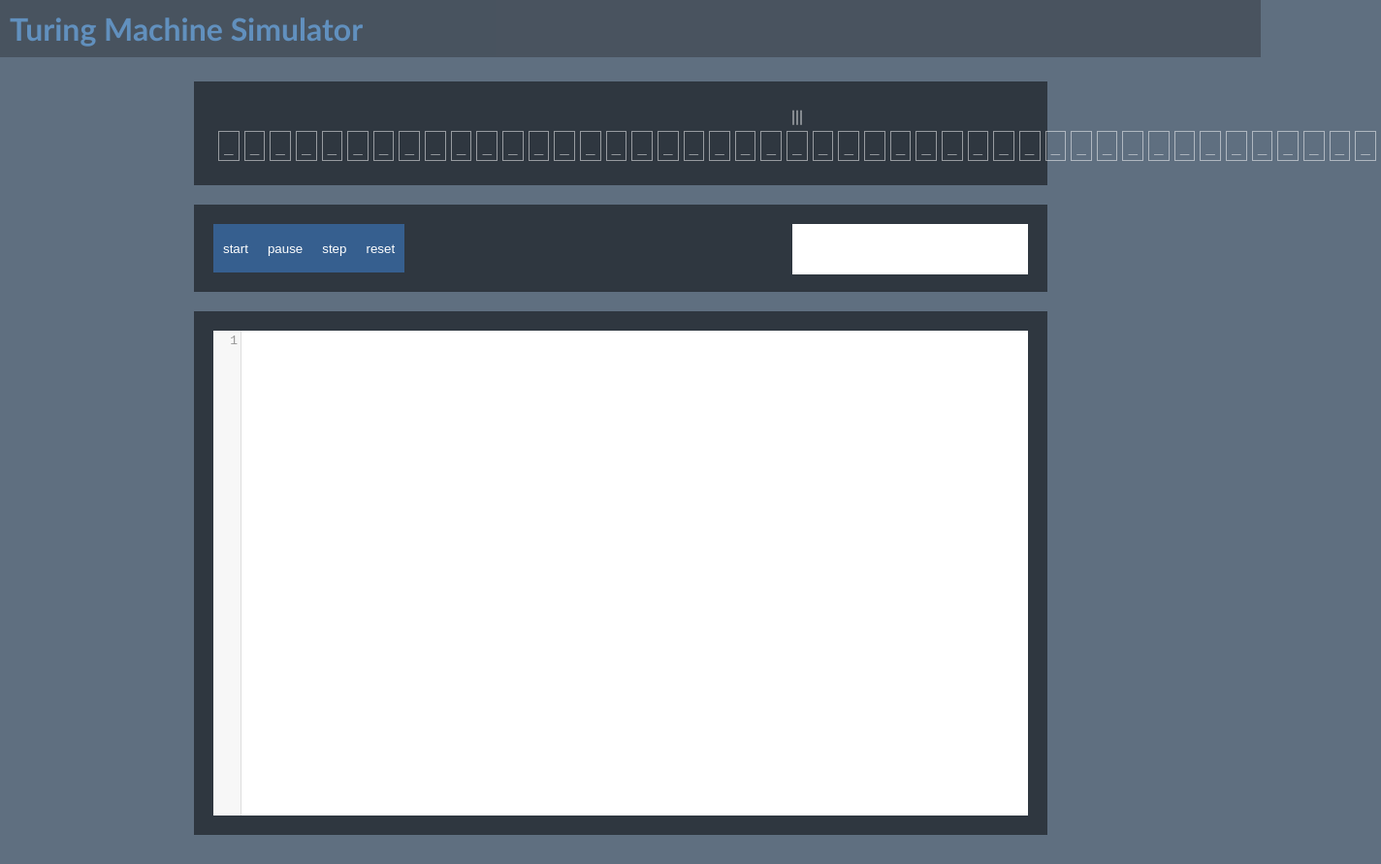
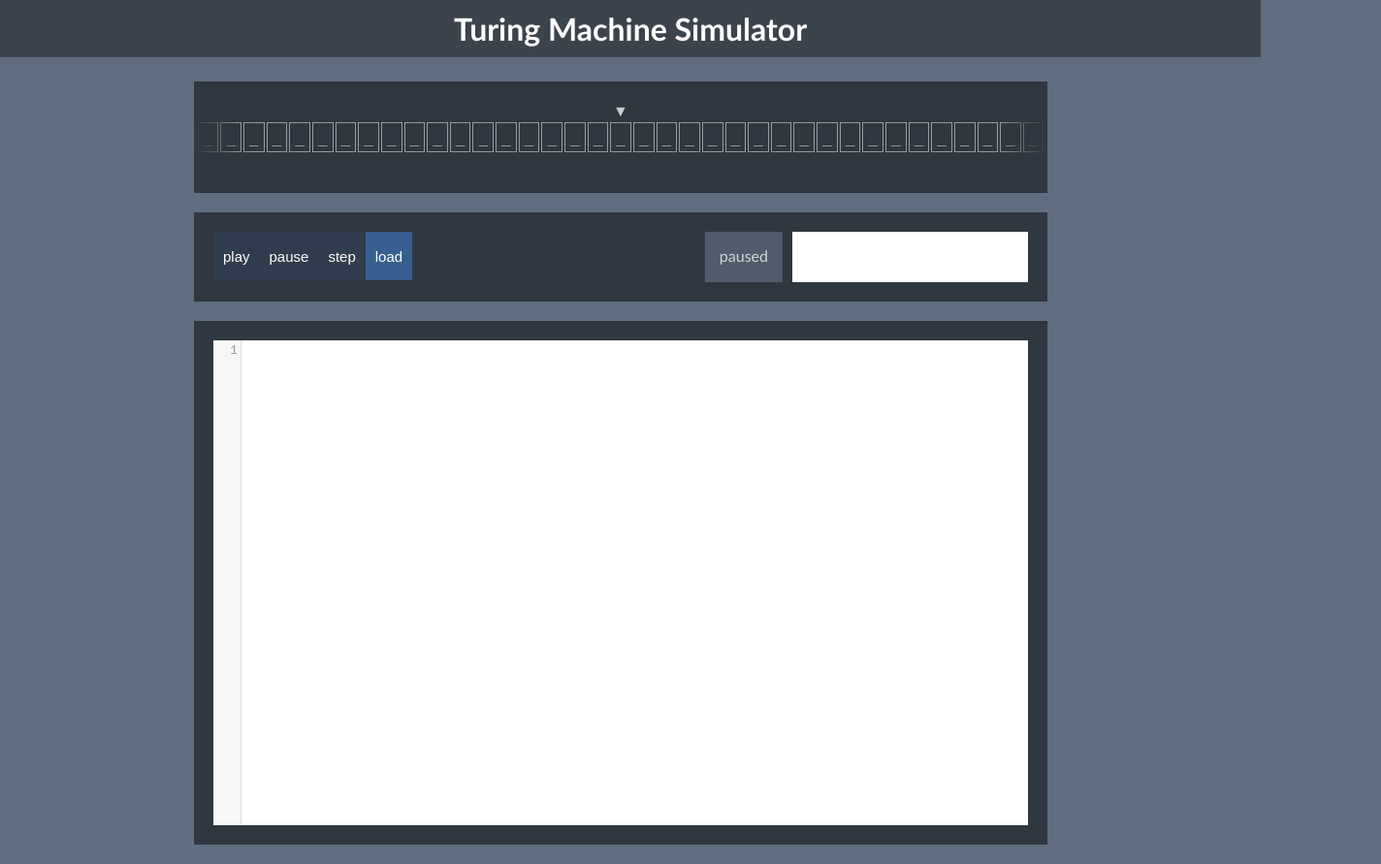
Before and after one commit to dylhunn/treehacks-turing, a plain HTML site: page index.html in a window 1280 px wide. Shown: the whole page at 97% size, 1424 px wide, since content can reach past the window. Drawn offline with Linux system fonts and the light colour scheme.

Commit message:
FUCK YES BITCHES

```diff
--- a/index.css
+++ b/index.css
@@ -9,9 +9,9 @@ html, body {
 div.header {
   position: fixed;
   top: 0;
-
+  z-index: 1000000;
   width: 100%;
-  background-color: rgba(25, 25, 27, 0.32);
+  background-color: rgba(25, 25, 27, 0.5);
   margin: 0px;
   padding: 10px;
 }
@@ -27,20 +27,23 @@ div.header h3.element.right {
 }
 
 div.header h1, div.header h3 {
-  float: left;
   margin: 0px;
-  color: rgb(97, 144, 190);
+  color: rgb(255, 255, 255);
 }
 
 div.content {
+  position: relative;
+  overflow: hidden;
+  min-width: 534px;
   padding: 10px 20px 10px 20px;
-  background: rgba(0, 0, 0, 0.5);
+  background: rgba(47, 55, 64, 1);
   margin: 20px 200px;
   color: rgba(255, 255, 255, 0.75);
 }
 
 div.content.top {
   margin: 84px 200px 20px 200px;
+  height: 75px;
 }
 
 div.indented {
@@ -71,6 +74,7 @@ button {
   padding: 10px;
   color: white;
   height: 50px;
+  font-size: 15px;
 }
 
 button:hover {
@@ -79,6 +83,10 @@ button:hover {
 
 button:focus {
   outline: none;
+}
+
+button:disabled {
+  background: rgba(59, 123, 195, 0.1);
 }
 
 td.tapeCell {
@@ -104,3 +112,57 @@ td.tapeCell span {
 input:focus {
   outline: none;
 }
+
+span#status {
+  float: right;
+  height: 22px;
+  padding: 15px;
+  background-color: rgba(95, 111, 128, 0.67);
+}
+
+span#status.accept {
+  background-color: rgba(118, 211, 144, 0.44);
+}
+
+span#status.reject {
+  background-color: rgba(240, 64, 64, 0.44);
+}
+
+#gradient-right {
+  background: red;
+  height: 100%;
+  position: absolute;
+  width: 50px;
+  right: 0;
+  top: 0;
+  z-index: 100000;
+
+  background: -webkit-linear-gradient(right, rgba(47, 55, 64, 1), rgba(47, 55, 64, 0.001)); /* For Safari 5.1 to 6.0 */
+  background: -o-linear-gradient(left, rgba(47, 55, 64, 1), rgba(47, 55, 64, 0.001)); /* For Opera 11.1 to 12.0 */
+  background: -moz-linear-gradient(left, rgba(47, 55, 64, 1), rgba(47, 55, 64, 0.001)); /* For Firefox 3.6 to 15 */
+  background: linear-gradient(to left, rgba(47, 55, 64, 1) , rgba(47, 55, 64, 0.001)); /* Standard syntax */
+
+}
+
+#gradient-left {
+  height: 100%;
+  position: absolute;
+  left: 0;
+  top: 0;
+  width: 50px;
+  z-index: 100000;
+
+  background: -webkit-linear-gradient(left, rgba(47, 55, 64, 1), rgba(47, 55, 64, 0.001)); /* For Safari 5.1 to 6.0 */
+  background: -o-linear-gradient(right, rgba(47, 55, 64, 1), rgba(47, 55, 64, 0.001)); /* For Opera 11.1 to 12.0 */
+  background: -moz-linear-gradient(right, rgba(47, 55, 64, 1), rgba(47, 55, 64, 0.001)); /* For Firefox 3.6 to 15 */
+  background: linear-gradient(to right, rgba(47, 55, 64, 1) , rgba(47, 55, 64, 0.001)); /* Standard syntax */
+}
+
+#tape-container {
+  position: absolute;
+
+  -webkit-transition: all 0.2s linear;
+  -moz-transition: all 0.2s linear;
+  -o-transition: all 0.2s linear;
+  transition: all 0.2s linear;
+}
--- a/index.html
+++ b/index.html
@@ -2,7 +2,7 @@
 <html lang="en">
 <head>
   <meta charset="utf-8">
-  <title>Website</title>
+  <title>Turing Machine Simulator</title>
   <link rel="stylesheet" href="index.css">
   <link rel="stylesheet" href="google/fonts.css">
   <link rel="stylesheet" href="codemirror/lib/codemirror.css">
@@ -10,18 +10,21 @@
 
 <body>
 
-  <div class="header">
+  <div class="header"><center>
     <h1>Turing Machine Simulator</h1>
-  </div>
-  <div class="content indented top">
-    <center>
+  </center></div>
+  <div class="content indented top" id="tape-content">
+    <span id="gradient-right"></span>
+    <span id="gradient-left"></span>
+    <center><span id="tape-head">&#9660;</span></center>
+    <div id="tape-container">
       <table cellspacing="5px" id="tape"></table>
-    </center>
+    </div>
   </div>
   <div class="content indented">
     <input type="text" id="tapeinput" class="tapeinputlook"></input>
-    <button id="startBtn">start</button><button id="pauseBtn">pause</button><button id="stepBtn">step</button><button id="resetBtn">reset</button>
-    <span id="status"></span>
+    <span id="status">paused</span>
+    <button id="startBtn" disabled>play</button><button id="pauseBtn" disabled>pause</button><button id="stepBtn" disabled>step</button><button id="resetBtn">load</button>
   </div>
   <div class="content indented">
     <textarea id="code"></textarea>
--- a/index.js
+++ b/index.js
@@ -8,8 +8,11 @@
   // that function can then wait a second or two, then set the
   // flag to false..... or something like that
 
+var CELL_SPACING = 5;
 
 var machine;
+
+var running = false;
 
 var textarea = document.getElementById("code");
 var editor = CodeMirror.fromTextArea(textarea, {
@@ -23,9 +26,9 @@ editor.setSize("100%", "500px");
 
 // editor.on("change", function(event) {
 //   // machine = TuringMachine.buildMachine();
-//   // console.log(event.display.input.value);
+//
 //   initTuringMachine();
-//   console.log(machine);
+//
 // });
 
 function initTuringMachine() {
@@ -33,32 +36,39 @@ function initTuringMachine() {
     return lineview.text.innerText;
   });
   machine = TuringMachine.buildMachine(lines);
+  var inputStr = document.getElementById("tapeinput").value;
+  machine.initialize(inputStr);
+  var resultSpan = document.getElementById("status");
+  resultSpan.classList.remove("accept", "reject");
+  resultSpan.innerText = "paused";
+  drawTape();
+  document.getElementById("startBtn").disabled = false;
+  document.getElementById("stepBtn").disabled = false;
 }
 
-var TAPE_SIZE = 45;
+var TAPE_SIZE = 55;
 
-function drawTape() {
-  var tapeTable = document.getElementById("tape");
-  while (tapeTable.firstChild) {
-    tapeTable.removeChild(tapeTable.firstChild);
-  }
+function drawTape(offset) {
+  if (!offset) offset = 0;
+  var outerContainer = document.getElementById("tape-content");
+  var innerContainer = document.getElementById("tape-container");
+  outerContainer.removeChild(innerContainer);
+  innerContainer = document.createElement("div");
+  innerContainer.id = "tape-container";
+  var tapeTable = document.createElement("table");
+  tapeTable.cellspacing = CELL_SPACING + "px";
+  tapeTable.id="tape";
   var rowTop = document.createElement("tr");
   var rowBottom = document.createElement("tr");
   for (var i = 0; i < TAPE_SIZE; i++) {
-    var columnTop = document.createElement("td");
     var columnBottom = document.createElement("td");
     var centerIndex = Math.floor(TAPE_SIZE / 2);
-    if (i == centerIndex) {
-      var center = document.createElement("center");
-      center.innerText = "|||";
-      columnTop.appendChild(center);
-    }
 
     var innerCell = document.createElement("span");
     if (machine) {
       var tapeArray = machine.tape.tape;
       var tapeHead = machine.tape.head;
-      var character = tapeArray[i - centerIndex + tapeHead] || "_";
+      var character = tapeArray[i - centerIndex + tapeHead + offset] || "_";
       if (character == " ") character = "_";
       innerCell.innerText = character;
     }
@@ -66,36 +76,87 @@ function drawTape() {
     columnBottom.appendChild(innerCell);
 
     columnBottom.classList.add("tapeCell");
-    rowTop.appendChild(columnTop);
     rowBottom.appendChild(columnBottom);
   }
-  tapeTable.appendChild(rowTop);
   tapeTable.appendChild(rowBottom);
+  innerContainer.appendChild(tapeTable);
+  outerContainer.appendChild(innerContainer);
+  var left = outerContainer.offsetWidth / 2 - innerContainer.offsetWidth / 2;
+  innerContainer.style.left = left + "px";
 }
 
 drawTape();
 
+window.onresize = drawTape;
+
 
 document.getElementById("startBtn").onclick = function() {
-  initTuringMachine();
-  console.log("machine started");
-  var inputStr = document.getElementById("tapeinput").value;
-  // load input
-  machine.initialize(inputStr);
-  drawTape();
+  // initTuringMachine();
+  document.getElementById("status").innerText = "running";
+  document.getElementById("pauseBtn").disabled = false;
+  document.getElementById("startBtn").disabled = true;
+  document.getElementById("resetBtn").disabled = true;
+  document.getElementById("stepBtn").disabled = true;
+  run();
 }
 
 document.getElementById("pauseBtn").onclick = function() {
-  console.log("machine paused");
+  running = false;
+  document.getElementById("pauseBtn").disabled = true;
+  document.getElementById("stepBtn").disabled = false;
+  document.getElementById("startBtn").disabled = false;
+  document.getElementById("resetBtn").disabled = false;
+
+
 }
 
 document.getElementById("stepBtn").onclick = function() {
-  machine.step();
-  drawTape();
+  step();
+}
+
+var ANIMATION_DELAY = 300; // ms
+
+function run() {
+  running = true;
+  step();
+  setTimeout(function() {
+    if (running) run();
+  }, ANIMATION_DELAY);
+}
+
+function step() {
+  var direction = machine.getNextDirection();
+  var result = machine.step();
+  if (result != undefined) stop(result);
+
+  drawTape(direction == DirectionEnum.RIGHT ? -1 : 1);
+
+  var innerContainer = document.getElementById("tape-container");
+  var firstCell = document.getElementById("tape").firstChild;
+  var distance = firstCell.offsetWidth / TAPE_SIZE;
+
+  if (!direction) distance = 0;
+  if (direction == DirectionEnum.RIGHT) distance *= -1;
+  innerContainer.style.left = parseInt(innerContainer.style.left) + distance + "px";
+
+  setTimeout(function() {
+    drawTape();
+  }, 200);
+}
+
+function stop(result) {
+  var resultSpan = document.getElementById("status");
+  resultSpan.classList.remove("accept", "reject");
+  resultSpan.classList.add(result ? "accept" : "reject");
+  resultSpan.innerText = result ? "accept" : "reject";
+  running = false;
+  document.getElementById("resetBtn").disabled = false;
+  document.getElementById("pauseBtn").disabled = true;
 }
 
 document.getElementById("resetBtn").onclick = function() {
-  console.log("machine reset");
+  initTuringMachine();
+  running = false;
 }
 
 // get the input field's value to feed into the simulate function
--- a/state.js
+++ b/state.js
@@ -1,4 +1,4 @@
-var NONE = NaN;
+var NONE = undefined;
 
 function State(name) {
   this.transitions = {};
--- a/turing_machine.js
+++ b/turing_machine.js
@@ -27,6 +27,13 @@ TuringMachine.prototype.initialize = function(input) {
   this.tape.setInput(input);
 }
 
+TuringMachine.prototype.getNextDirection = function() {
+  var currentState = this.getState(this.currentStateName);
+  var currentSymbol = this.tape.read();
+  var transition = currentState.transitions[currentSymbol];
+  return transition ? transition.direction : false;
+}
+
 TuringMachine.prototype.step = function() {
   var currentState = this.getState(this.currentStateName);
   var currentSymbol = this.tape.read();
@@ -36,6 +43,8 @@ TuringMachine.prototype.step = function() {
   this.tape.write(transition.write);
   if (transition.direction == DirectionEnum.RIGHT) this.tape.moveRight();
   else this.tape.moveLeft();
+  currentState = this.getState(this.currentStateName);
+  if (currentState.isHalting()) return currentState.type;
 }
 
 TuringMachine.buildMachine = function(lines) {
```
